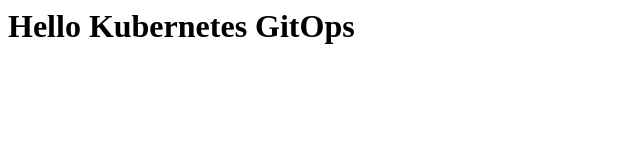
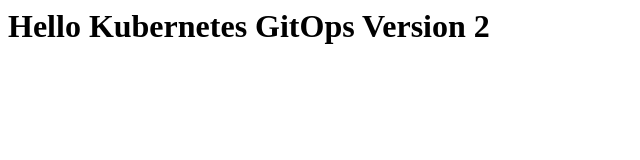
Before and after one commit to vanquyen252005/gitops, a plain HTML site: page index.html in a window 1280 px wide. Shown: the whole page, without its empty margins (0-640 px from the left). Drawn offline with Linux system fonts and the light colour scheme.

Commit message:
Update homepage to version 2

```diff
--- a/index.html
+++ b/index.html
@@ -1 +1 @@
-<h1>Hello Kubernetes GitOps</h1>
+<h1>Hello Kubernetes GitOps Version 2</h1>
```
